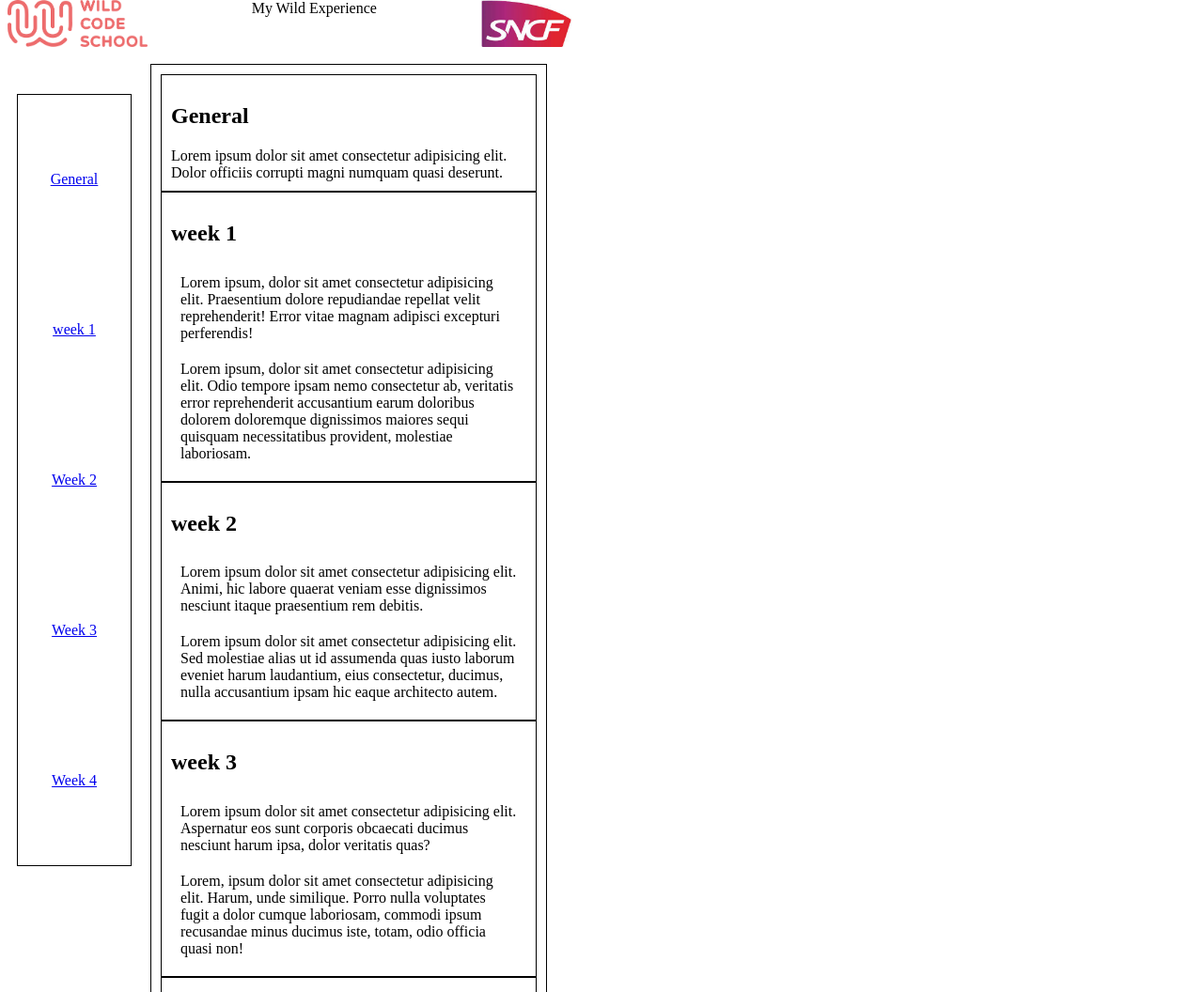
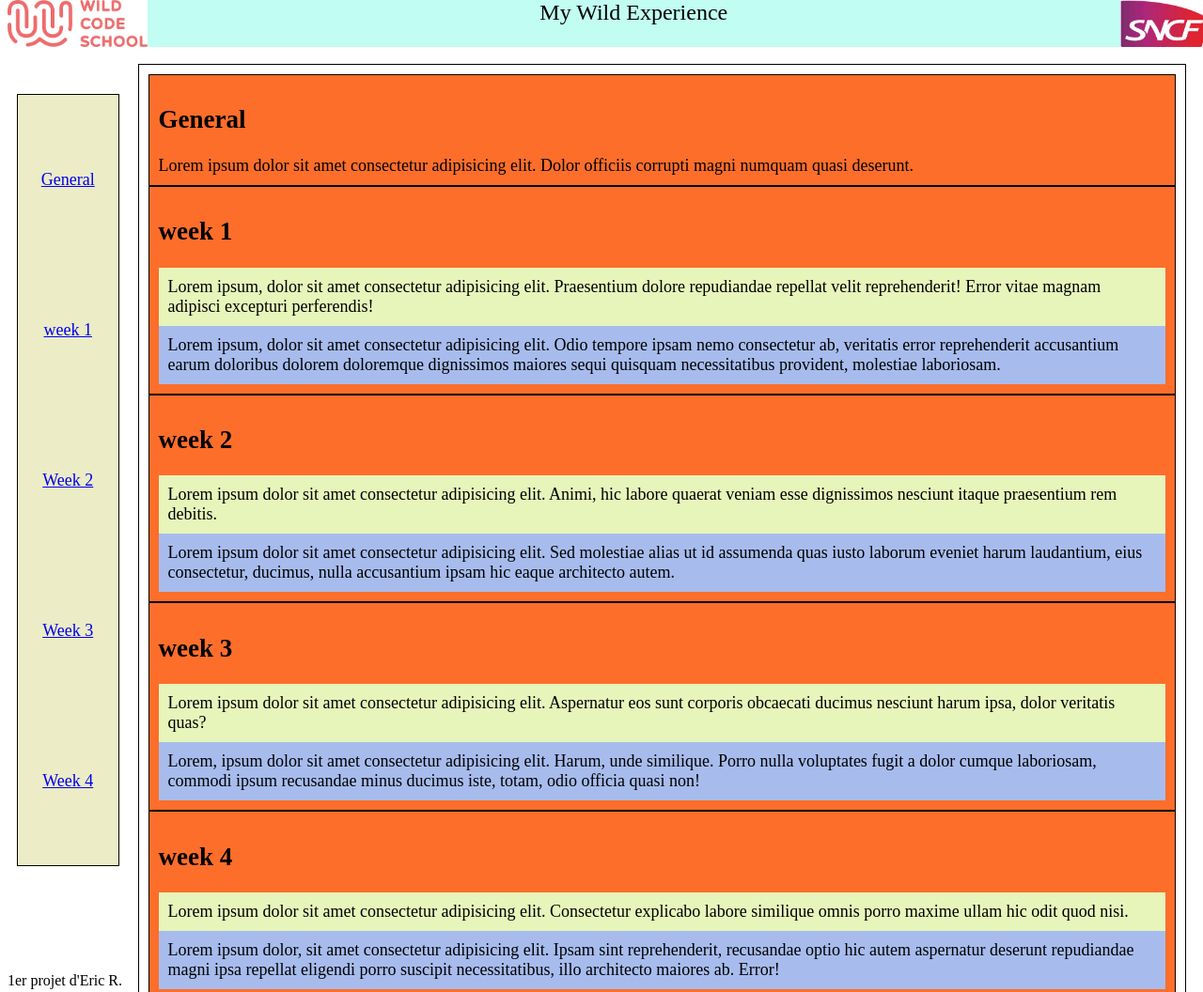
Before and after one commit to Reydet-Eric/first-project, a plain HTML site: page index.html in a window 1280 px wide. Shown: the top 1056 px of the page at 94% size. Drawn offline with Linux system fonts and the light colour scheme.

Commit message:
add color

```diff
--- a/style.css
+++ b/style.css
@@ -1,28 +1,32 @@
 :root {
-    --primary-bg: color #ffff00;
-    --secondary-bg:color #b2daeb;
+    --bg-one:#c1fdf2;
+    --menu-one: #ececc6;
+    --color-notion:#e7f4ba;
+    --color-ressenti:#a7bced;
+    --color-week:#fe6e2b;
 }
 
 header {
+
     display:flex;
     flex-direction: row;
     justify-content: space-between;
     list-style-type: none;
-    width: 600px;
     height: 50px;
+    width:100%;
     top:0px;
-    background-color: var(--secondary-bg, green);
+    font-size: x-large;
+    background-color: var(--bg-one) ;
     position: fixed;
-    z-index:1;
+    z-index: 5;
+    }
 
-
-}
 main {
     display:flex;
     flex-direction: row;
-    top: 50px;
-    background-color: var(--secondary-bg);
-}
+    font-size: large;
+    }
+
 aside{
     display: flex;
     flex-direction: column;
@@ -36,15 +40,16 @@ aside{
     align-items: center;
     margin: 10px;
     padding:10px;
-    background-color: var(--primary-bg);
-}
+    background-color: var(--menu-one);
+    }
+
 .right {
     display:flex;
     flex-direction: column;
     margin: 10px;
     padding: 10px;
     border: solid 1px;
-    width: 400px;
+    width: 100%;
     position: relative;
     top:50px;
 }
@@ -53,10 +58,13 @@ aside{
     flex-direction: column;
     padding: 10px;
     border: solid 1px;
+    background-color: var(--color-week);
 }
 .notion{
     padding: 10px;
+    background-color: var(--color-notion);
 }
 .ressenti{
     padding: 10px;
+    background-color: var(--color-ressenti);
 }
```
